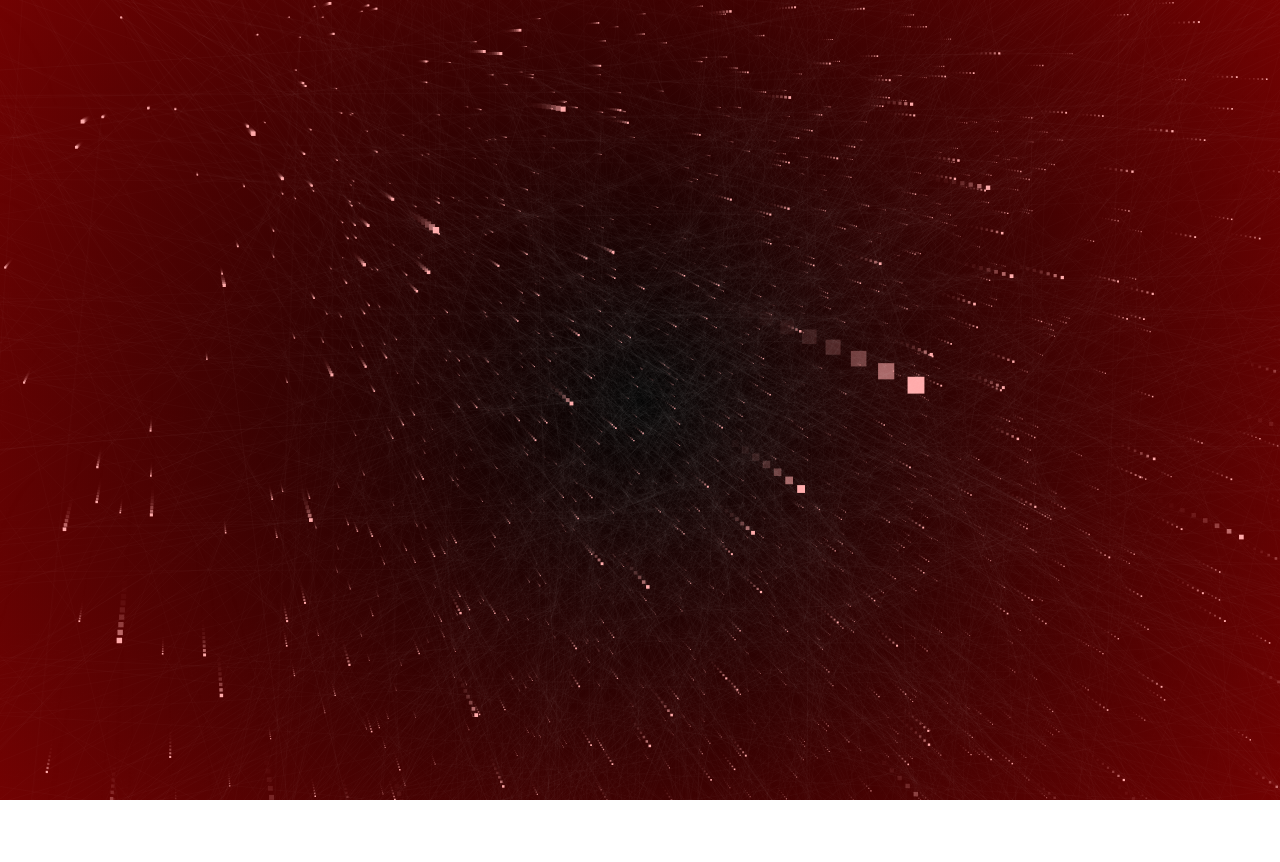
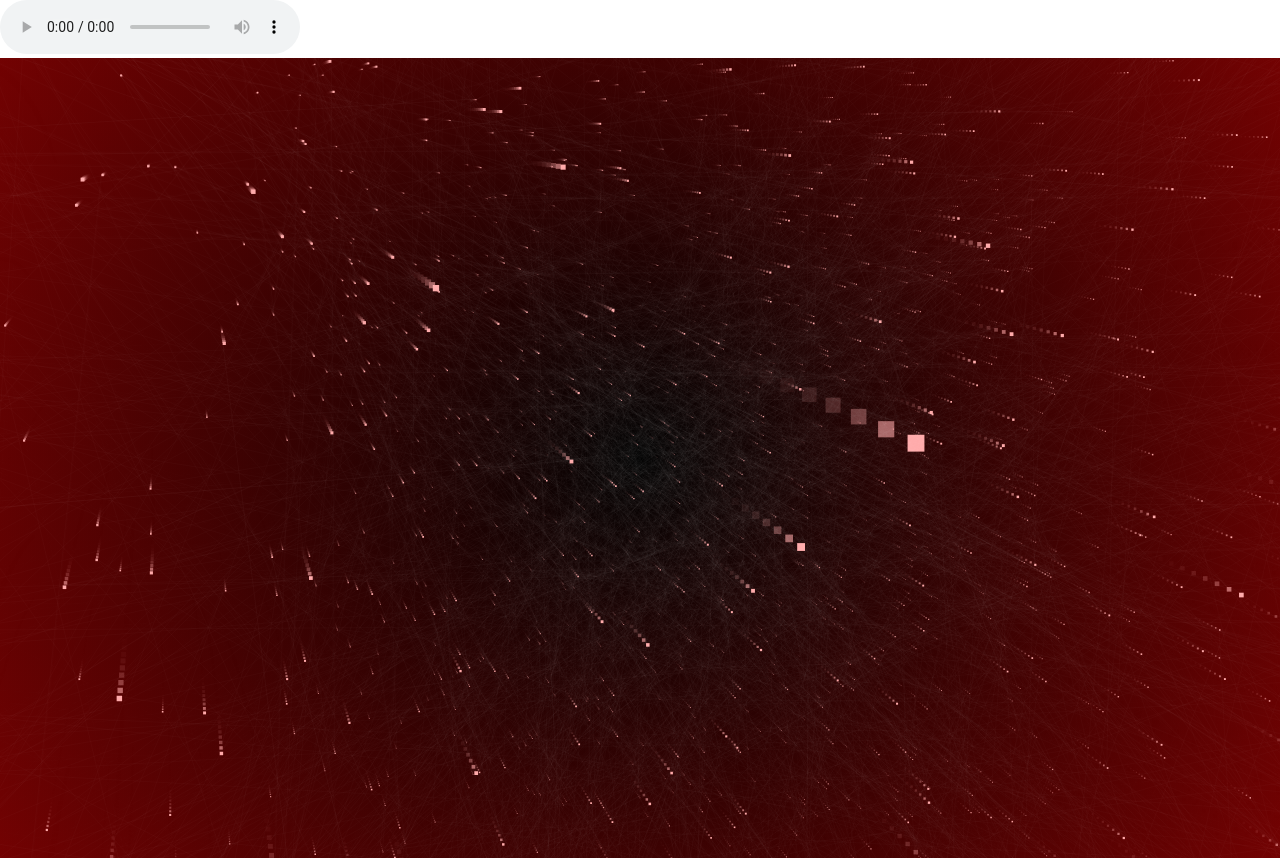
Before and after one commit to roc-ai/roc-ai.github.io, a plain HTML site: page index.html in a window 1280 px wide. Before the commit the page ends 804 px from the top, so only its background shows below. Drawn offline with Linux system fonts and the light colour scheme; animation ran at ten frames a second.

Commit message:
Add files via upload

```diff
--- a/index.html
+++ b/index.html
@@ -1,6 +1,7 @@
 <!doctype html>
 <html>
  <head>
+	<!-- <bgsound src="music/1.mp3" loop="-1" /> -->
   <title>feel for you</title>
 
   <style>
@@ -20,6 +21,16 @@
  </head>
 
  <body>
+<audio src="music/1.mp3" controls="controls"  autostart="true" loop="true" > </audio>
+	<!-- width="80" height="20" -->
+	<!-- <audio
+	autoplay="autoplay"
+   	controls="controls"
+  	loop="loop"
+  	preload="auto"
+  	src="music/1.mp3">
+</audio> -->
+
  <canvas id="canvas"></canvas>
  <script>
  var canvas;
```
Also changed, not shown: 1 other file.
